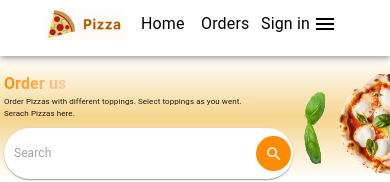
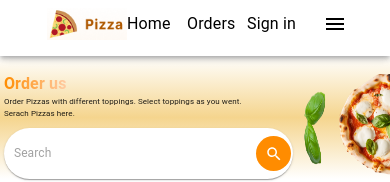
Before and after one commit to getye/Pizza-Ordering-App, a React (Create React App) app in the folder client/: page / in a window 390 px wide. Shown: the top 182 px of the page. Built offline with nearby package versions, Linux system fonts and the light colour scheme.

Commit message:
Responsive top bar

```diff
--- a/client/src/navigations/mainbar.js
+++ b/client/src/navigations/mainbar.js
@@ -405,14 +405,14 @@ export const MainBar = (props) => {
             {(isMobile)&&(
               <Box sx={{ display: 'flex', justifyContent: 'space-between', alignItems: 'center' }}>
                   <img src={pizza} alt="Pizza Logo" style={{ width: '80px' }} />
-                  <MenuItem sx={{ml:0, width:'60px'}} onClick={home}>Home</MenuItem>
-                  <MenuItem sx={{ml:0, width:'60px'}} onClick={orders}>Orders</MenuItem>
-                  <MenuItem sx={{ml:0, width:'60px'}} onClick={signin}>Sign in</MenuItem>
+                  <MenuItem sx={{pl:0, width:'60px'}} onClick={home}>Home</MenuItem>
+                  <MenuItem sx={{pl:0, width:'60px'}} onClick={orders}>Orders</MenuItem>
+                  <MenuItem sx={{pl:0, width:'60px'}} onClick={signin}>Sign in</MenuItem>
                   <IconButton
                       color="inherit"
                       aria-label="open drawer"
                       edge="end"
-                      sx={{ marginRight: 0, display: { sm: 'none' } }} // Hamburger icon only visible on mobile
+                      sx={{ marginLeft: 1, display: { sm: 'none' } }} // Hamburger icon only visible on mobile
                       onClick={handleDrawerToggle}
                   >
                       <MenuIcon />
```
Also changed, not shown: 8 other files (tests, documents, lock files or other folders).
